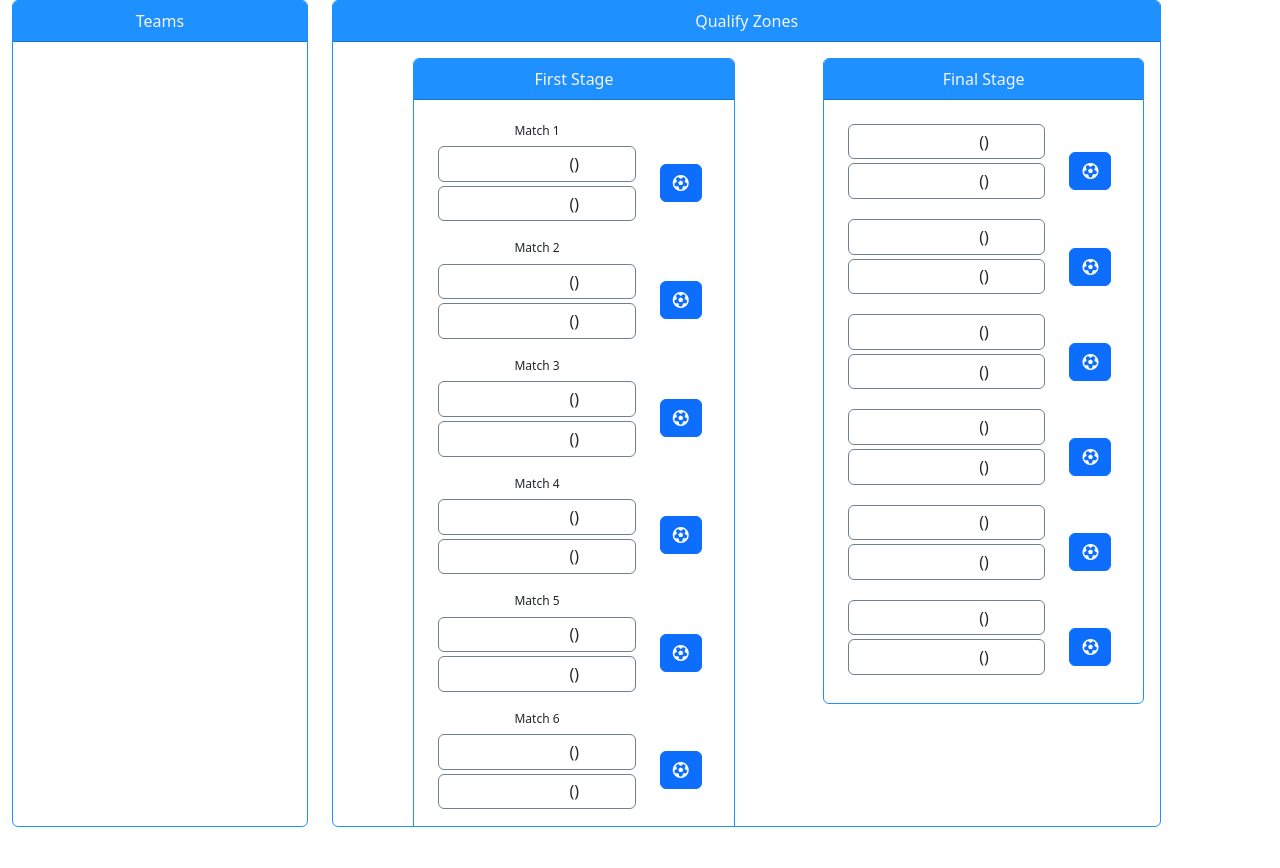
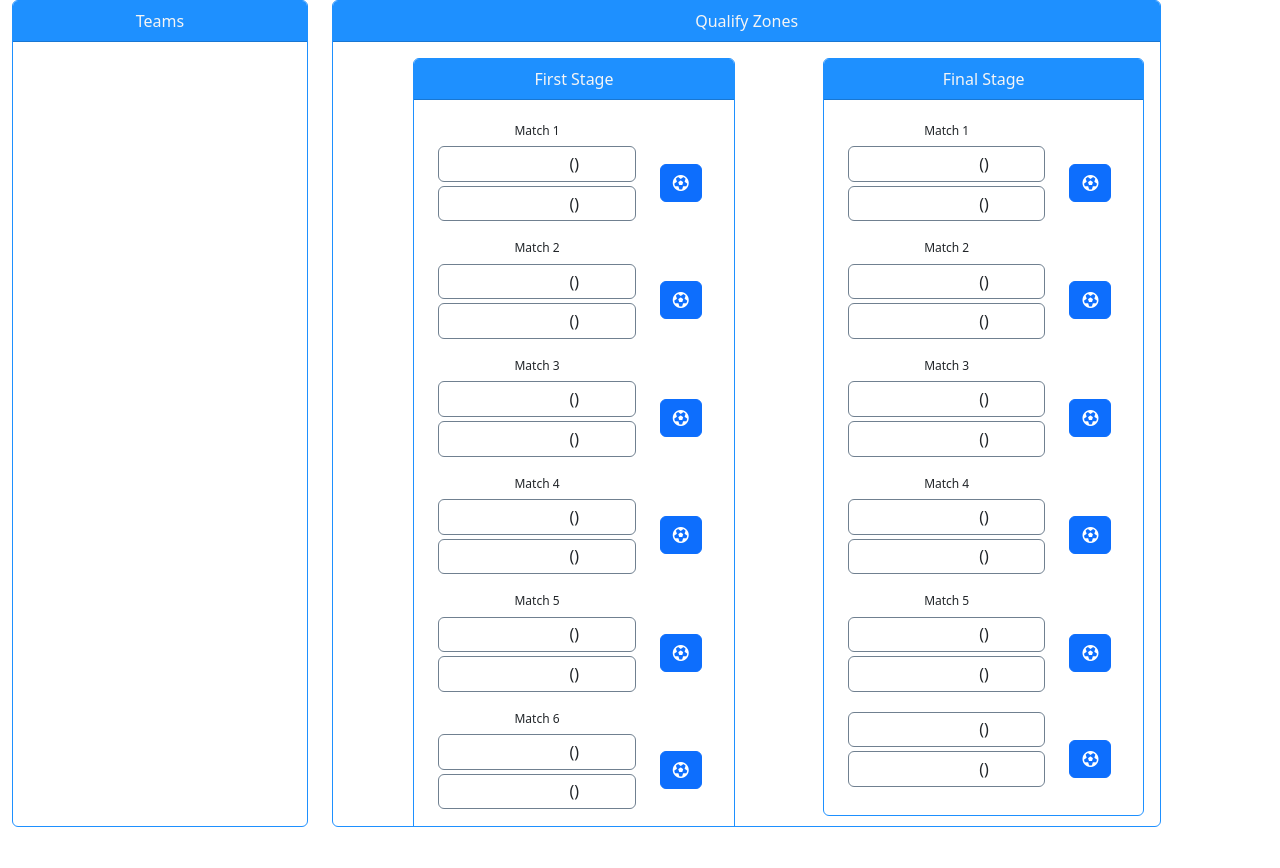
Before and after one commit to jcarayacorrea/PES2020RTWC, a Django app: template templates/worldcup/playoff.html in a window 1280 px wide. Shown: the part 235-1103 px from the top of the page. Run offline with Django 4.2, Linux system fonts and the light colour scheme; the template is opened without the code that fills it, so the values that code supplies are empty; style sheets or scripts are compiled from the project's sources; some libraries are stand-ins or nearby versions.

Commit message:
BugFix Final Phase

```diff
--- a/templates/worldcup/playoff.html
+++ b/templates/worldcup/playoff.html
@@ -67,19 +67,19 @@
                                         <div class="soccer-card-header">Final Stage</div>
                                         <div class="soccer-card-body">
                                             <div class="p-2" data-loading-states>
-                                                {% include "utils/playoff/match-card.html" with match=fixture.final.match1  phase='final' %}
+                                                {% include "utils/playoff/match-card.html" with match=fixture.final.match1 matchNum=1  phase='final' %}
                                             </div>
                                             <div class="p-2" data-loading-states>
-                                                {% include "utils/playoff/match-card.html" with match=fixture.final.match2  phase='final' %}
+                                                {% include "utils/playoff/match-card.html" with match=fixture.final.match2 matchNum=2 phase='final' %}
                                             </div>
                                             <div class="p-2" data-loading-states>
-                                                {% include "utils/playoff/match-card.html" with match=fixture.final.match3  phase='final' %}
+                                                {% include "utils/playoff/match-card.html" with match=fixture.final.match3 matchNum=3  phase='final' %}
                                             </div>
                                             <div class="p-2" data-loading-states>
-                                                {% include "utils/playoff/match-card.html" with match=fixture.final.match4  phase='final' %}
+                                                {% include "utils/playoff/match-card.html" with match=fixture.final.match4 matchNum=4  phase='final' %}
                                             </div>
                                             <div class="p-2" data-loading-states>
-                                                {% include "utils/playoff/match-card.html" with match=fixture.final.match5  phase='final' %}
+                                                {% include "utils/playoff/match-card.html" with match=fixture.final.match5 matchNum=5  phase='final' %}
                                             </div>
                                             <div class="p-2" data-loading-states>
                                                 {% include "utils/playoff/match-card.html" with match=fixture.final.match6 phase='final' %}
```
Also changed, not shown: 1 other file.
